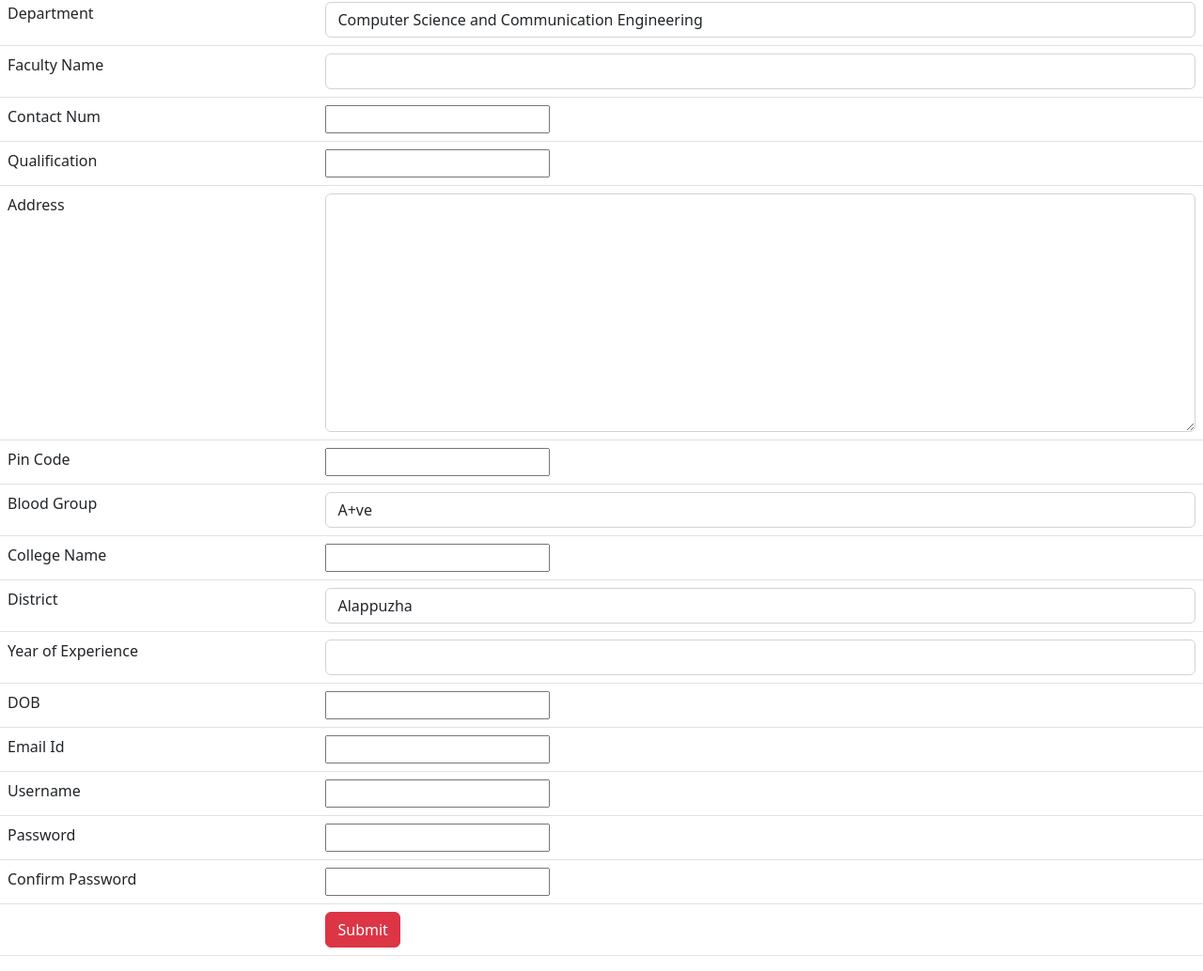
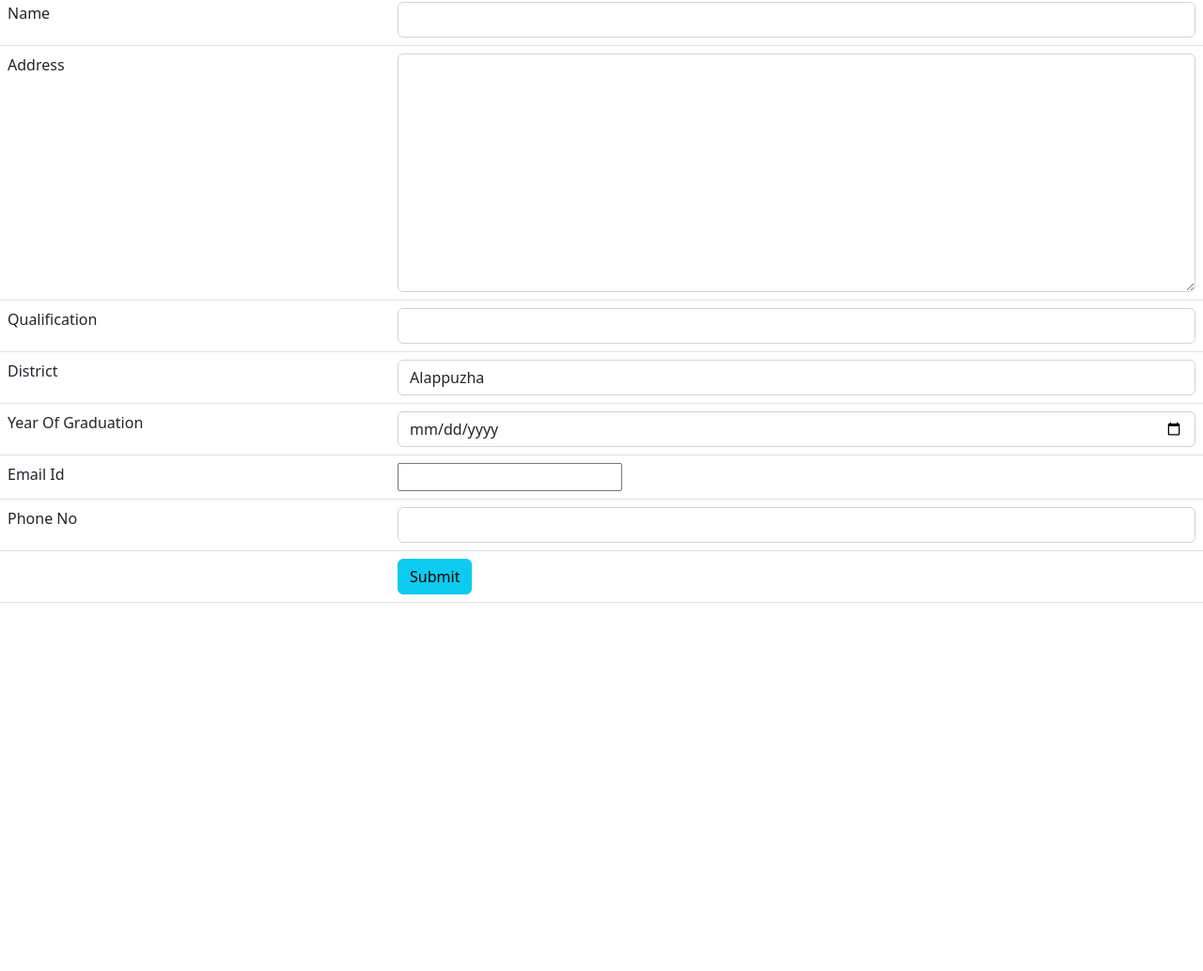
Before and after one commit to Amalpm7/Html, a plain HTML site: page employment.html in a window 1280 px wide. Shown: the part 62-1096 px from the top of the page at 94% size. After the commit the page ends 800 px from the top, so only its background shows below. Drawn offline with nearby package versions, Linux system fonts and the light colour scheme.

Commit message:
employment

```diff
--- a/faculty.html
+++ b/employment.html
@@ -7,56 +7,22 @@
     <meta charset="UTF-8">
     <meta http-equiv="X-UA-Compatible" content="IE=edge">
     <meta name="viewport" content="width=device-width, initial-scale=1.0">
-    <title>Faculty</title>
+    <title>Document</title>
 </head>
 <body>
-    <h1>Registration Form</h1>
+    <h1>Employment Registration</h1>
     <table class="table">
         <tr>
-            <td>Department</td>
-            <td><select name="" id="" class="form-control">
-                <option value="Computer Science and Communication Engineering">Computer Science and Communication Engineering</option>
-                <option value="Mechanical Engineering">Mechanical Engineering</option>
-                <option value="Civil Engineering">Civil Engineering</option>
-                <option value="Biotech Engineering">Biotech Engineering</option>
-                <option value="Chemical Engineering">Chemical Engineering</option>
-            </select></td>
-        </tr>
-        <tr>
-            <td>Faculty Name</td>
+            <td>Name</td>
             <td><input type="text" class="form-control"></td>
-        </tr>
-        <tr>
-            <td>Contact Num</td>
-            <td><input type="text" class="font-control"></td>
-        </tr>
-        <tr>
-            <td>Qualification</td>
-            <td><input type="text" class="font-control"></td>
         </tr>
         <tr>
             <td>Address</td>
             <td><textarea name="" id="" cols="30" rows="10" class="form-control"></textarea></td>
         </tr>
         <tr>
-            <td>Pin Code</td>
-            <td><input type="text" class="fomt-control"></td>
-        </tr>
-        <tr>
-            <td>Blood Group</td>
-            <td><select name="" id="" class="form-control">
-                <option value="A+ve">A+ve</option>
-                <option value="A-ve">A-ve</option>
-                <option value="B+ve">B+ve</option>
-                <option value="B-ve">B-ve</option>
-                <option value="O+ve">O+ve</option>
-                <option value="O-ve">O-ve</option>
-                <option value="AB+ve">AB+ve</option>
-            </select></td>
-        </tr>
-        <tr>
-            <td>College Name</td>
-            <td><input type="text" class="fotm-control"></td>
+            <td>Qualification</td>
+            <td><input type="text" class="form-control"></td>
         </tr>
         <tr>
             <td>District</td>
@@ -78,32 +44,20 @@
             </select></td>
         </tr>
         <tr>
-            <td>Year of Experience</td>
-            <td><input type="text" class="form-control"></td>
-        </tr>
-        <tr>
-            <td>DOB</td>
-            <td><input type="text" class="date"></td>
+            <td>Year Of Graduation</td>
+            <td><input type="date" class="form-control"></td>
         </tr>
         <tr>
             <td>Email Id</td>
             <td><input type="text" class="email"></td>
         </tr>
         <tr>
-            <td>Username</td>
-            <td><input type="text" class="font-control"></td>
-        </tr>
-        <tr>
-            <td>Password</td>
-            <td><input type="text" class="font_control"></td>
-        </tr>
-        <tr>
-            <td>Confirm Password</td>
-            <td><input type="text" class="password"></td>
+            <td>Phone No</td>
+            <td><input type="text" class="form-control"></td>
         </tr>
         <tr>
             <td></td>
-            <td><button class="btn btn-danger">Submit</button></td>
+            <td><button class="btn btn-info">Submit</button></td>
         </tr>
     </table>
     <!-- JavaScript Bundle with Popper -->
```
